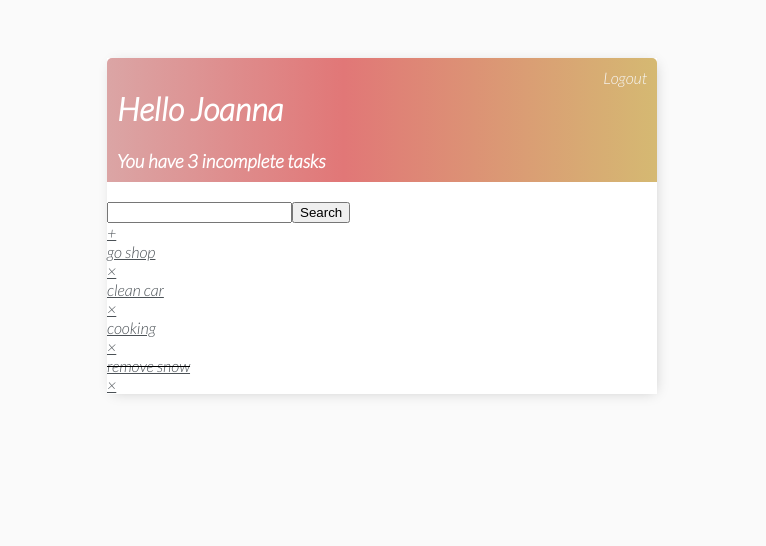
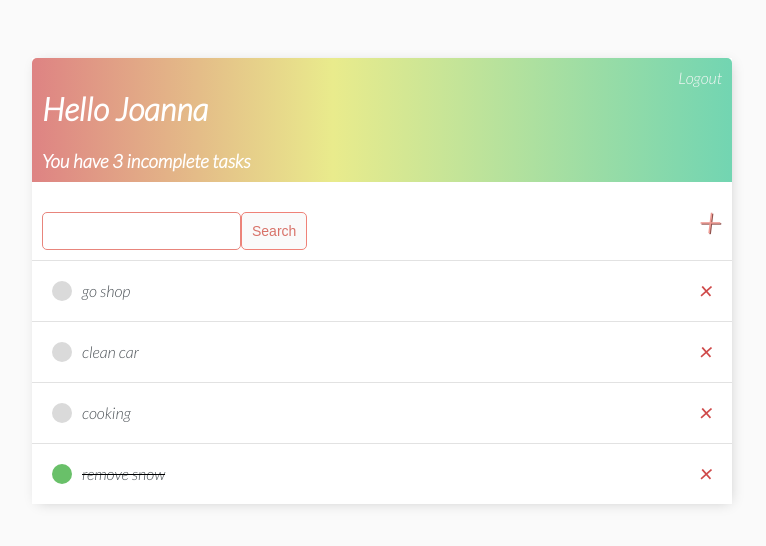
Before and after one commit to JoannaAdermark1/My_django_project, a Django app: page / in a window 1280 px wide. Shown: the top 546 px of the page, without its empty margins (258-1024 px from the left). Run offline with Django 4.2, Linux system fonts and the light colour scheme; a user stored in the database is signed in; data comes from the database, SQL or seed files in the repository; both versions use the stored data as it was after the commit.

Commit message:
style main and task

```diff
--- a/base/templates/base/main.html
+++ b/base/templates/base/main.html
@@ -38,7 +38,7 @@
         }
 
         .container {
-            max-width: 550px;
+            max-width: 700px;
             margin: auto;
             background-color: #fff;
             -webkit-box-shadow: 2px 2px 13px -4px rgba(0, 0, 0, 0.21);
@@ -51,7 +51,7 @@
             color: #fff;
             padding: 10px;
             border-radius: 5px 5px 0 0;
-            background: linear-gradient(90deg, #dba5a5 0%, #e17777 43%, #d5b972 100%);
+            background: linear-gradient(90deg, #de8383 0%, #e9eb8c 43%, #72d5b2 100%);
         }
 
         .header-bar a {
@@ -59,10 +59,95 @@
             text-decoration: none;
         }
 
+        .task-wrapper {
+            display: flex;
+            align-items: center;
+            justify-content: space-between;
+            padding: 20px;
+            background-color: #fff;
+            border-top: 1px solid rgb(226, 226, 226);
+        }
+
+        .task-title {
+            display: flex;
+        }
+
+        .task-title a {
+            text-decoration: none;
+            color: #4b5156;
+            margin-left: 10px;
+        }
+
+        .task-complete-icon {
+            height: 20px;
+            width: 20px;
+            background-color: rgb(105, 192, 105);
+            border-radius: 50%;
+        }
+
+        .task-incomplete-icon {
+            height: 20px;
+            width: 20px;
+            background-color: rgb(218, 218, 218);
+            border-radius: 50%;
+        }
+
+        .delete-link {
+            text-decoration: none;
+            font-weight: 900;
+            color: #cf4949;
+            font-size: 22px;
+            line-height: 0;
+        }
+
+        #search-add-wrapper {
+            display: flex;
+            justify-content: space-between;
+            align-items: center;
+            padding: 10px;
+        }
+
+        #add-link {
+            color: #ef9b93;
+            text-decoration: none;
+            font-size: 42px;
+            text-shadow: 1px 1px #8f524d;
+
+        }
+
+        input[type=text],
+        input[type=password],
+        textarea {
+            border: 1px solid #e8857c;
+            border-radius: 5px;
+            padding: 10px;
+            width: 90%;
+        }
+
+        label {
+            padding-top: 10px !important;
+            display: block;
+        }
+
+        .button {
+            border: 1px solid #ef8278;
+            background-color: #FAFAFA;
+            color: #d87269;
+            padding: 10px;
+            font-size: 14px;
+            border-radius: 5px;
+            cursor: pointer;
+            text-decoration: none;
+        }
+
+        .card-body {
+            padding: 20px;
+        }
 
     </style>
 
 </head>
+
 <body>
 
     <div class="container">
--- a/base/templates/base/task_list.html
+++ b/base/templates/base/task_list.html
@@ -14,7 +14,6 @@
 {% endif %}
 </div>
 
-
 <div id="search-add-wrapper">
   <form method="GET" style="margin-top: 20px;display: flex;">
       <input type='text' name='search-area' value="{{search_input}}">
@@ -22,6 +21,7 @@
   </form>
   <a id="add-link" href="{% url 'task-create' %}">&#x2b;</a>
 </div>
+
 
 
 <div class="task-items-wrapper">
```
Also changed, not shown: db.sqlite3.
